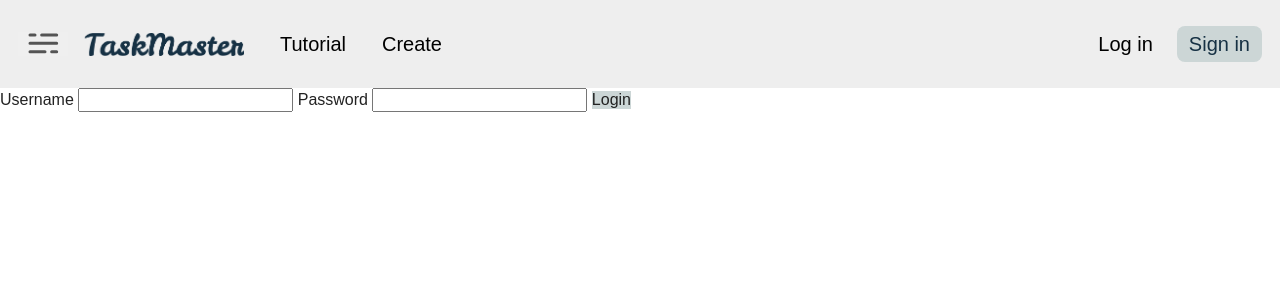
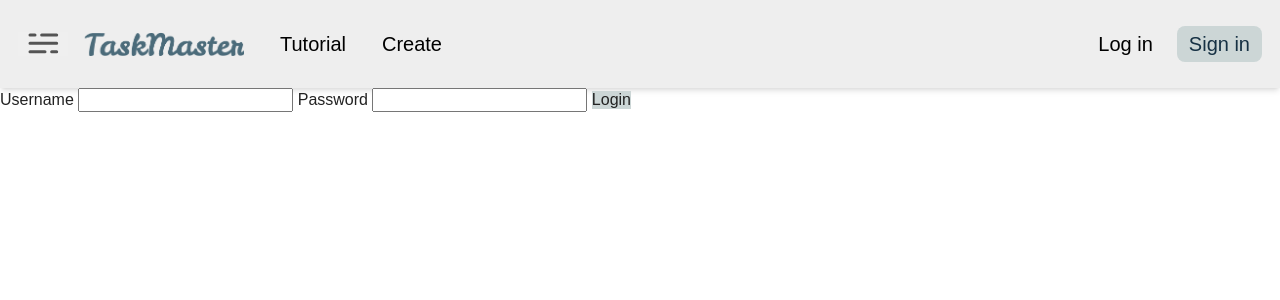
Before and after one commit to K4Lok/task-master-trello-like-web-app, a PHP site: page /signup.html in a window 1280 px wide. Shown: the top 300 px of the page. Run offline with PHP 8.4, Linux system fonts and the light colour scheme.

Commit message:
update: header styles and logo color

```diff
--- a/frontend/public/styles/common.css
+++ b/frontend/public/styles/common.css
@@ -10,6 +10,7 @@ header {
     display: flex;
     align-items: center;
     gap: 24px;
+    box-shadow: 0 4px 6px -1px rgb(0 0 0 / 0.1), 0 2px 4px -2px rgb(0 0 0 / 0.1);
 }
 
 .logo-container {
```
Also changed, not shown: frontend/public/resources/logo.png.
